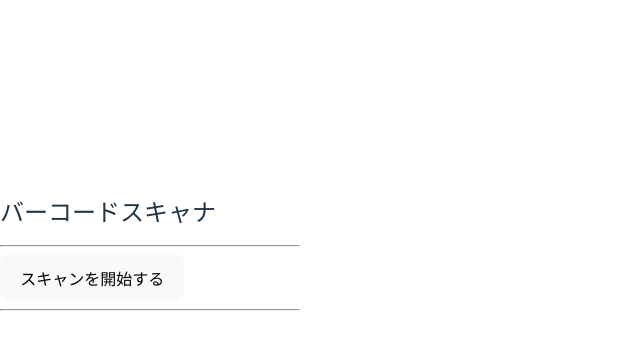
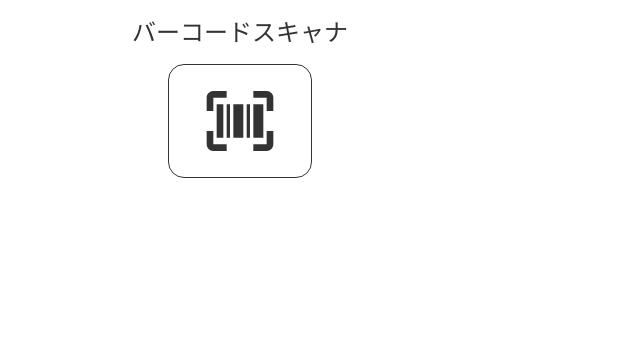
Before and after one commit to lemfat/book-reader, a React (Vite) app: page / in a window 1280 px wide. Shown: the top 350 px of the page, without its empty margins (0-640 px from the left). Built offline with nearby package versions, Linux system fonts and the light colour scheme.

Commit message:
デザインの修正

```diff
--- a/index.html
+++ b/index.html
@@ -1,5 +1,5 @@
 <!DOCTYPE html>
-<html lang="en">
+<html lang="ja" data-theme="pastel">
   <head>
     <meta charset="UTF-8" />
     <link rel="icon" type="image/svg+xml" href="/vite.svg" />
--- a/package.json
+++ b/package.json
@@ -18,6 +18,11 @@
     "@types/react": "^18.0.22",
     "@types/react-dom": "^18.0.7",
     "@vitejs/plugin-react": "^2.2.0",
+    "autoprefixer": "^10.4.13",
+    "daisyui": "^2.36.1",
+    "postcss": "^8.4.18",
+    "react-icons": "^4.6.0",
+    "tailwindcss": "^3.2.1",
     "vite": "^3.2.0"
   }
 }
--- /dev/null
+++ b/postcss.config.cjs
@@ -0,0 +1,6 @@
+module.exports = {
+  plugins: {
+    tailwindcss: {},
+    autoprefixer: {},
+  },
+}
--- a/src/App.css
+++ b/src/App.css
@@ -1,7 +1,7 @@
 .camera-area {
   margin: auto;
   overflow: hidden;
-  height: 300px;
+  height: 150px;
   width: 300px;
   /* relativeに設定 */
   position: relative;
@@ -9,14 +9,14 @@
 }
 .camera-area video, .camera-area canvas {
   margin-top: -50px;
-  width: 300px;
-  height: 400px;
+  width: 400px;
+  height: 280px;
 }
 .camera-area .detect-area {
   position: absolute;
-  top: 30%;
-  bottom: 30%;
+  top: 33%;
+  bottom: 33%;
   left: 10%;
   right: 10%;
-  border: 2px solid #0000ff;
+  border: 2px solid #000;
 }
--- a/src/App.jsx
+++ b/src/App.jsx
@@ -2,13 +2,13 @@ import React, { useState, useEffect } from 'react'
 import Quagga from "quagga";
 import axios from 'axios'
 import "./App.css"
-
+import { BiBarcodeReader } from 'react-icons/bi';
 
 const App = () => {
   const [isCapture, setIsCapture] = useState(false)
   const [running, setRunning] = useState(false)
   const [barcode, setBarcode] = useState(null)
-  const [book, setBook] = useState(null)
+  const [books, setBooks] = useState([])
   const [error, setError] = useState(null)
 
 
@@ -40,7 +40,7 @@ const App = () => {
       infoLink: bookData?.volumeInfo?.infoLink
     }
     console.log(bookInfo)
-    setBook(bookInfo)
+    setBooks(prev => [...prev, bookInfo])
   }
 
 
@@ -55,8 +55,8 @@ const App = () => {
         codeRepetition: true,
         tryVertical: true,
         frameRate: 15,
-        width: 640,
-        height: 480,
+        width: 480,
+        height: 240,
         facingMode: "environment"
       },
       singleChannel: false
@@ -102,50 +102,8 @@ const App = () => {
       Quagga.start();
     });
 
-    Quagga.onProcessed(result => {
-      var drawingCtx = Quagga.canvas.ctx.overlay,
-        drawingCanvas = Quagga.canvas.dom.overlay;
-
-      if (result) {
-        if (result.boxes) {
-          drawingCtx.clearRect(
-            0,
-            0,
-            Number(drawingCanvas.getAttribute("width")),
-            Number(drawingCanvas.getAttribute("height"))
-          );
-          result.boxes
-            .filter((box) => {
-              return box !== result.box;
-            })
-            .forEach((box) => {
-              Quagga.ImageDebug.drawPath(box, { x: 0, y: 1 }, drawingCtx, {
-                color: "green",
-                lineWidth: 2
-              });
-            });
-        }
-
-        if (result.box) {
-          Quagga.ImageDebug.drawPath(result.box, { x: 0, y: 1 }, drawingCtx, {
-            color: "#00F",
-            lineWidth: 2
-          });
-        }
-
-        if (result.codeResult && result.codeResult.code) {
-          Quagga.ImageDebug.drawPath(
-            result.line,
-            { x: "x", y: "y" },
-            drawingCtx,
-            { color: "red", lineWidth: 3 }
-          );
-        }
-      }
-    });
     setRunning(true)
     setBarcode(null)
-    setBook(null)
     setError(null)
 
   }, [isCapture])
@@ -159,47 +117,95 @@ const App = () => {
   }, [barcode])
 
   return (
+    <div className="flex flex-col justify-center w-[480px]">
+      <h2 className="text-2xl p-4 text-center">バーコードスキャナ</h2>
+
+      <div className="flex justify-center">
+        <label
+          htmlFor="scanner-modal"
+          className="flex justify-center card text-center border border-base-content w-36 bg-base-100 p-4"
+          onClick={() => setIsCapture(true)}>
+          <div className="flex m-auto">
+            <BiBarcodeReader size={80} />
+          </div>
+        </label>
+
+        <input type="checkbox" id="scanner-modal" className="modal-toggle" />
+        <label htmlFor="scanner-modal" className="modal cursor-pointer" onClick={() => setIsCapture(false)}>
+          <label className="modal-box relative" htmlFor="">
             <div>
-      <h2>バーコードスキャナ</h2>
-
-      <hr />
               {barcode ? `バーコード：${barcode}` : isCapture && "スキャン中"}
               {error && <p style={{ color: 'red' }}>{error}</p>}
-      <div>
-        {<button onClick={() => setIsCapture(!isCapture)}>{isCapture ? "スキャンを停止する" : "スキャンを開始する"}</button>}
             </div>
-      <hr />
-      {book && (
-        <div>
-          <table>
+
+            <div id="camera-area" className="camera-area" style={{ visibility: !isCapture && 'hidden' }}>
+              <div className="detect-area">
+                <p className="relative top-14 text-lg text-red z-50 backdrop-blur-lg bg-white/30 text-center">
+                  バーコード
+                </p>
+              </div>
+            </div>
+          </label>
+        </label>
+      </div>
+
+      {books.length > 0 && (
+        <div className="overflow-x-auto">
+          <table className="table table-compact w-full">
+            <thead>
+              <tr>
+                <th>
+                  <label>
+                    <input type="checkbox" className="checkbox" />
+                  </label>
+                </th>
+                <th>タイトル</th>
+                <th>著者</th>
+                <th>出版日</th>
+                <th>ページ数</th>
+                <th></th>
+              </tr>
+            </thead>
             <tbody>
-              <tr>
-                <td>タイトル</td>
-                <td><a href={book?.infoLink}>{book?.title}</a></td>
-              </tr>
-              <tr>
-                <td>著者s</td>
+              {books.map(book => (
+                <tr key={book.isbn}>
+                  <th>
+                    <label>
+                      <input type="checkbox" className="checkbox" />
+                    </label>
+                  </th>
+                  <td>
+                    <div className="flex items-center space-x-3">
+                      <div className="">
+                        {book?.thumbnail ? <img src={book.thumbnail} width={62} /> : '画像はありません'}
+                      </div>
+                      <div className="w-1/2 whitespace-pre-wrap">
+                        <div className="font-bold">{book?.title}</div>
+                        {/* <div className="text-sm opacity-50">{book?.authors?.join(',')}</div> */}
+                      </div>
+                    </div>
+                  </td>
+
                   <td>{book?.authors?.join(',')}</td>
-              </tr>
-              <tr>
-                <td>出版日</td>
                   <td>{book?.publishedDate}</td>
-              </tr>
-              <tr>
-                <td>ページ数</td>
                   <td>{book?.pageCount}</td>
                 </tr>
+              ))}
+            </tbody>
+            <tfoot>
               <tr>
-                <td>書影</td>
-                <td>{book?.thumbnail ? <img src={book.thumbnail} /> : '画像はありません'}</td>
+                <th></th>
+                <th>タイトル</th>
+                <th>著者</th>
+                <th>出版日</th>
+                <th>ページ数</th>
+                <th></th>
               </tr>
-            </tbody>
+            </tfoot>
           </table>
         </div>
       )}
-      <div id="camera-area" className="camera-area" style={{ visibility: !isCapture && 'hidden' }}>
-        <div className="detect-area"></div>
-      </div>
+
     </div>
   )
 }
--- a/src/index.css
+++ b/src/index.css
@@ -1,70 +1,3 @@
-:root {
-  font-family: Inter, Avenir, Helvetica, Arial, sans-serif;
-  font-size: 16px;
-  line-height: 24px;
-  font-weight: 400;
-
-  color-scheme: light dark;
-  color: rgba(255, 255, 255, 0.87);
-  background-color: #242424;
-
-  font-synthesis: none;
-  text-rendering: optimizeLegibility;
-  -webkit-font-smoothing: antialiased;
-  -moz-osx-font-smoothing: grayscale;
-  -webkit-text-size-adjust: 100%;
-}
-
-a {
-  font-weight: 500;
-  color: #646cff;
-  text-decoration: inherit;
-}
-a:hover {
-  color: #535bf2;
-}
-
-body {
-  margin: 0;
-  display: flex;
-  place-items: center;
-  min-width: 320px;
-  min-height: 100vh;
-}
-
-h1 {
-  font-size: 3.2em;
-  line-height: 1.1;
-}
-
-button {
-  border-radius: 8px;
-  border: 1px solid transparent;
-  padding: 0.6em 1.2em;
-  font-size: 1em;
-  font-weight: 500;
-  font-family: inherit;
-  background-color: #1a1a1a;
-  cursor: pointer;
-  transition: border-color 0.25s;
-}
-button:hover {
-  border-color: #646cff;
-}
-button:focus,
-button:focus-visible {
-  outline: 4px auto -webkit-focus-ring-color;
-}
-
-@media (prefers-color-scheme: light) {
-  :root {
-    color: #213547;
-    background-color: #ffffff;
-  }
-  a:hover {
-    color: #747bff;
-  }
-  button {
-    background-color: #f9f9f9;
-  }
-}
+@tailwind base;
+@tailwind components;
+@tailwind utilities;
--- /dev/null
+++ b/tailwind.config.cjs
@@ -0,0 +1,11 @@
+/** @type {import('tailwindcss').Config} */
+module.exports = {
+  content: [
+    "./index.html",
+    "./src/**/*.{js,ts,jsx,tsx}",
+  ],
+  theme: {
+    extend: {},
+  },
+  plugins: [require('daisyui')],
+}
```
Also changed, not shown: 1 other file (tests, documents, lock files or other folders). Lines whose indentation alone changed are shown as unchanged.
